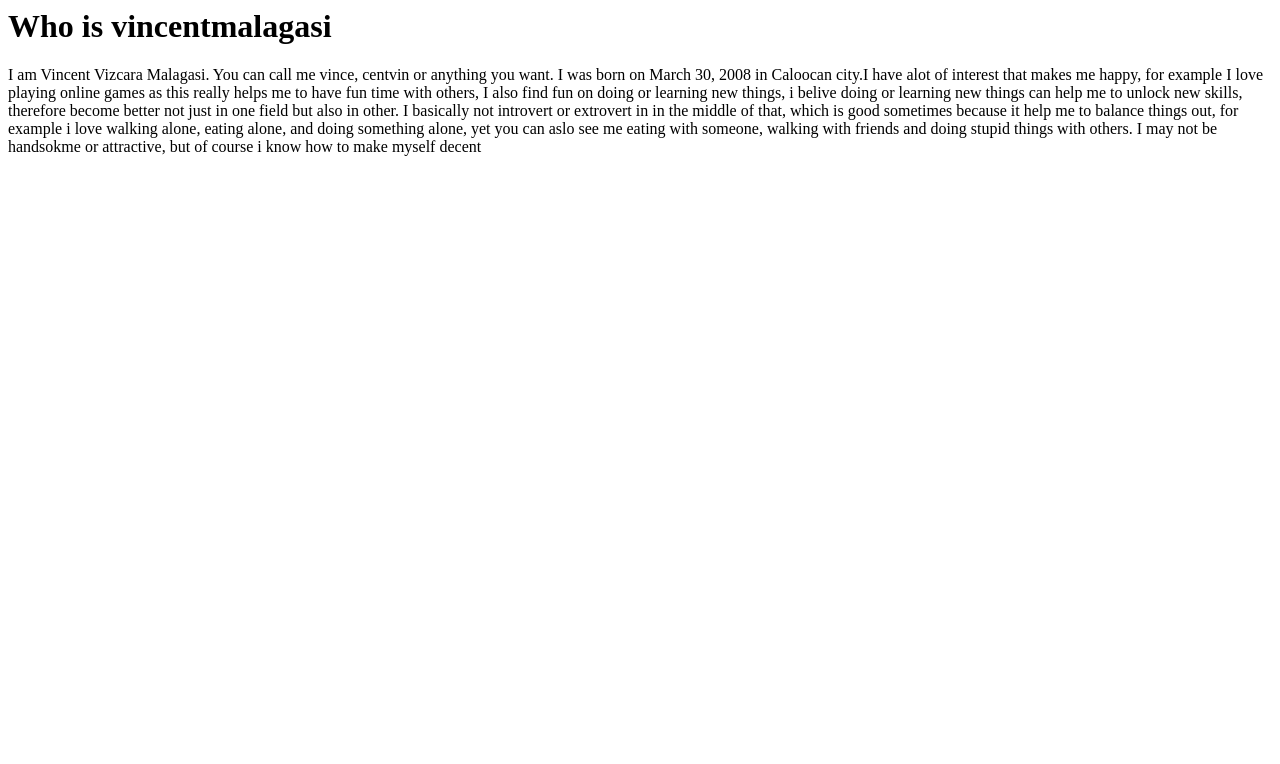
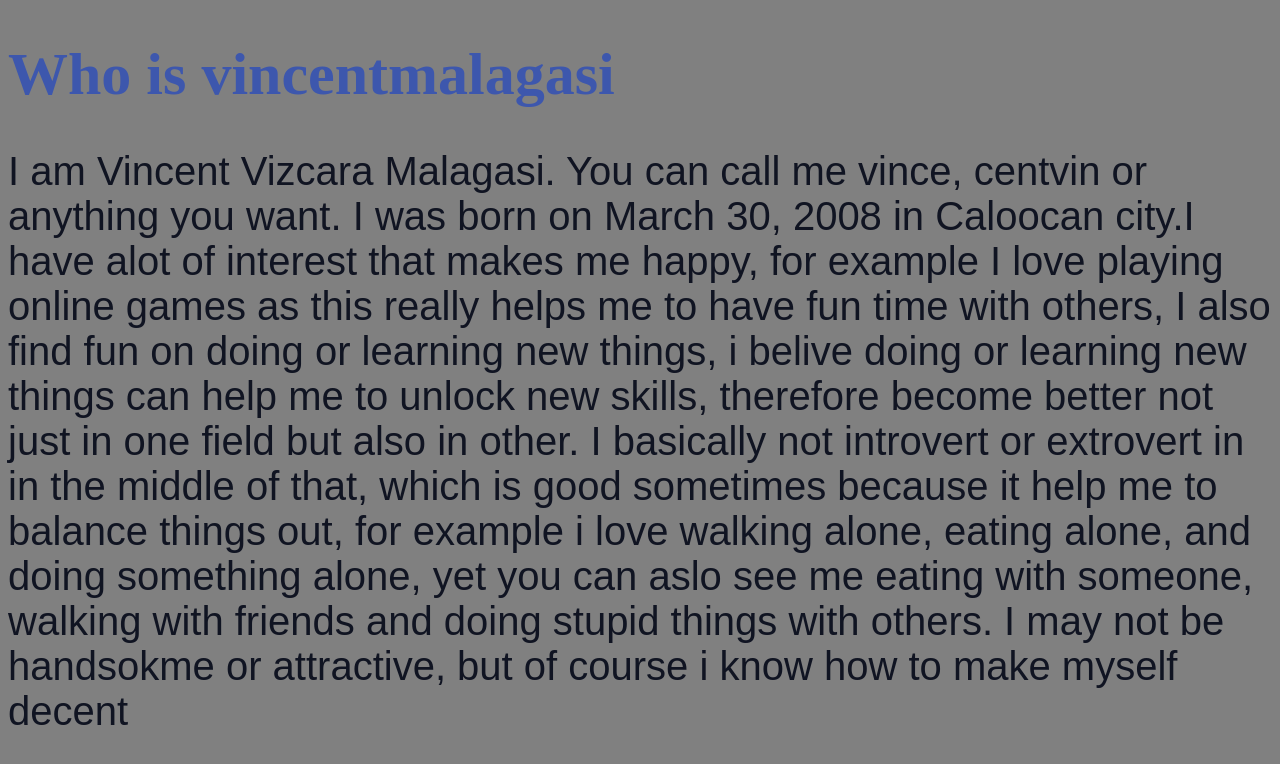
Before and after one commit to centvin266/first-website, a plain HTML site: page ALL ABOUT ME.html in a window 1280 px wide. Drawn offline with Linux system fonts and the light colour scheme.

Commit message:
Update ALL ABOUT ME.html

```diff
--- a/ALL ABOUT ME.html
+++ b/ALL ABOUT ME.html
@@ -1,14 +1,27 @@
-<h1>Who is vincentmalagasi</h1>
-<p>
-  I am Vincent Vizcara Malagasi. You can call me vince, centvin or anything you
-  want. I was born on March 30, 2008 in Caloocan city.I have alot of interest
-  that makes me happy, for example I love playing online games as this really
-  helps me to have fun time with others, I also find fun on doing or learning
-  new things, i belive doing or learning new things can help me to unlock new
-  skills, therefore become better not just in one field but also in other. I
-  basically not introvert or extrovert in in the middle of that, which is good
-  sometimes because it help me to balance things out, for example i love walking
-  alone, eating alone, and doing something alone, yet you can aslo see me eating
-  with someone, walking with friends and doing stupid things with others. I may
-  not be handsokme or attractive, but of course i know how to make myself decent
-</p>
+<!DOCTYPE html>
+<html lang="en">
+  <head>
+    <meta charset="UTF-8" />
+    <meta name="viewport" content="width=device-width, initial-scale=1.0" />
+    <title>Document</title>
+    <link rel="stylesheet" href="stle.css" />
+  </head>
+  <body>
+    <h1 id="p19">Who is vincentmalagasi</h1>
+
+    <p id="p18">
+      I am Vincent Vizcara Malagasi. You can call me vince, centvin or anything
+      you want. I was born on March 30, 2008 in Caloocan city.I have alot of
+      interest that makes me happy, for example I love playing online games as
+      this really helps me to have fun time with others, I also find fun on
+      doing or learning new things, i belive doing or learning new things can
+      help me to unlock new skills, therefore become better not just in one
+      field but also in other. I basically not introvert or extrovert in in the
+      middle of that, which is good sometimes because it help me to balance
+      things out, for example i love walking alone, eating alone, and doing
+      something alone, yet you can aslo see me eating with someone, walking with
+      friends and doing stupid things with others. I may not be handsokme or
+      attractive, but of course i know how to make myself decent
+    </p>
+  </body>
+</html>
```
